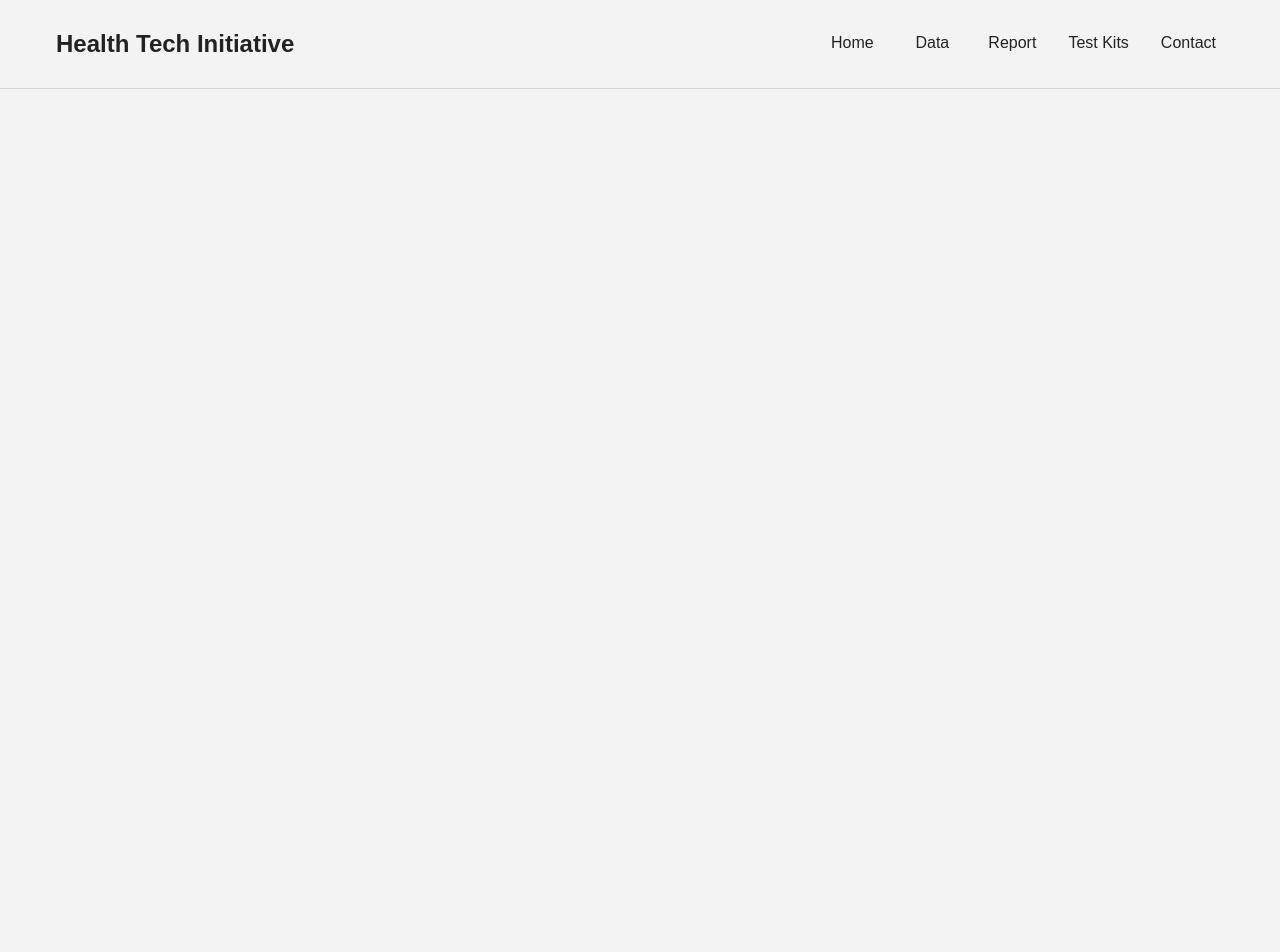
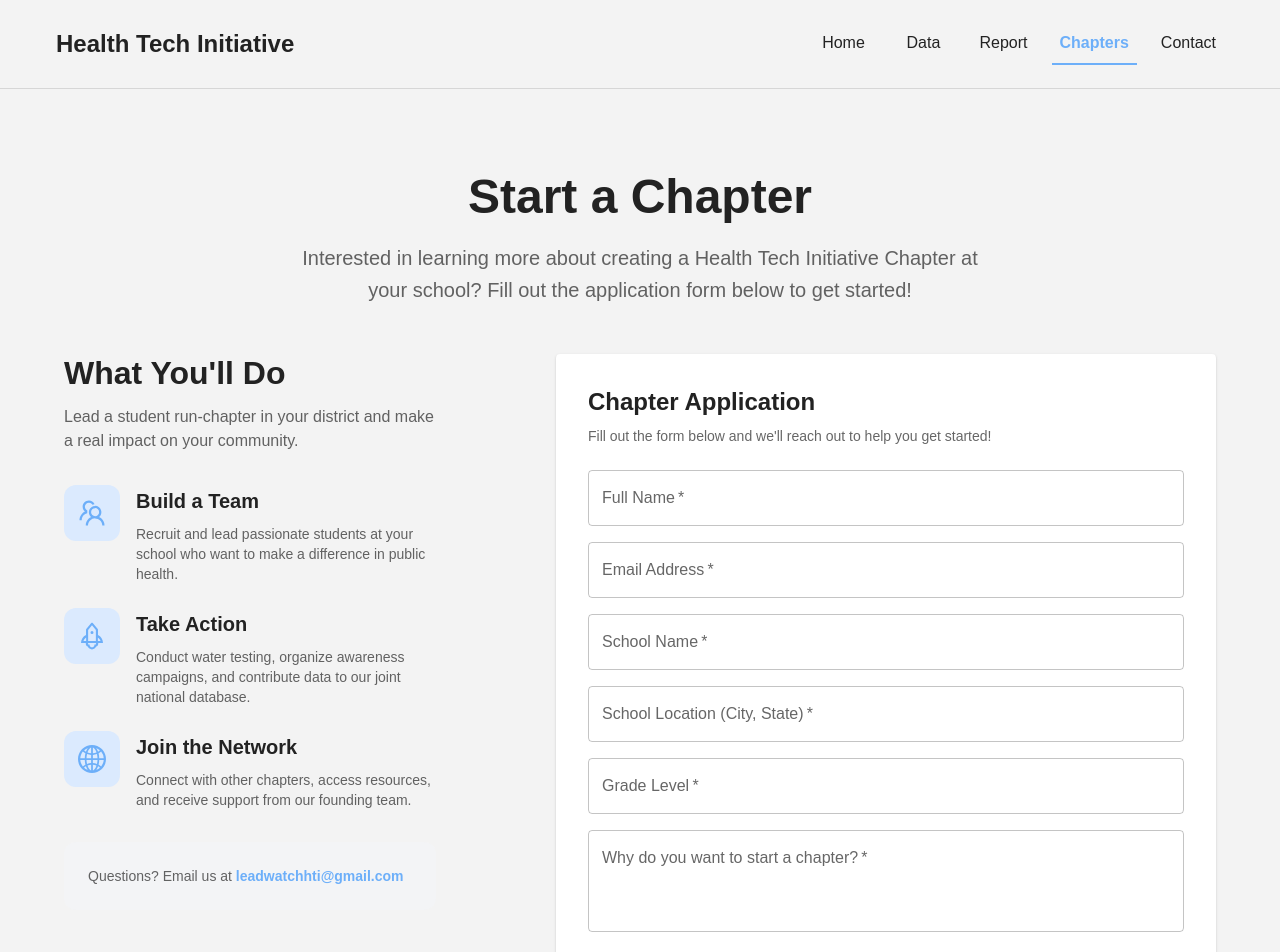
Before and after one commit to IggyLikesToCode/HealthTechInitiative2024-2025, a React (Create React App) app in the folder hti24-25/: page /chapters in a window 1280 px wide. Shown: the top 952 px of the page. Before the commit the page ends 800 px from the top, so only its background shows below. Built offline with nearby package versions, Linux system fonts and the light colour scheme; the HTML template or start-up script is replaced by a standard one.

Commit message:
Created chapters page

```diff
--- a/hti24-25/src/App.js
+++ b/hti24-25/src/App.js
@@ -6,7 +6,7 @@ import Home from "./tabs/Home";
 import Report from "./tabs/Report";
 import Map from "./tabs/Map";
 import Resources from "./tabs/Resources";
-import TestKits from "./tabs/TestKits";
+import CreateChapter from "./tabs/TestKits";
 import Contact from "./tabs/Contact";
 import Updates from "./tabs/Updates";
 
@@ -25,7 +25,7 @@ function App() {
           <Route path="/report" element={<Report />} />
           <Route path="/map" element={<Map />} />
           <Route path="/resources" element={<Resources />} />
-          <Route path="/testkits" element={<TestKits />} />
+          <Route path="/chapters" element={<CreateChapter />} />
               <Route path="/contact" element={<Contact />} />
               <Route path="/updates" element={<Updates />} />
 
--- a/hti24-25/src/components/navbar.jsx
+++ b/hti24-25/src/components/navbar.jsx
@@ -13,7 +13,7 @@ const navItems = [
     { label: "Home", path: "/" },
     { label: "Data", path: "/map" },
     { label: "Report", path: "/report" },
-    { label: "Test Kits", path: "/testkits" },
+    { label: "Chapters", path: "/chapters" },
     { label: "Contact", path: "/contact" },
     //{label: "Updates", path: "/updates" },
 ];
--- a/hti24-25/src/tabs/Report.jsx
+++ b/hti24-25/src/tabs/Report.jsx
@@ -195,7 +195,8 @@ const Report = () => {
                                 variant="contained"
                                 onClick={handleSubmit}
                                 fullWidth
-                                sx={{ py: 1, fontWeight: 600 }}
+
+                                sx={{ py: 1, fontWeight: 600, color: "white" }}
                             >
                                 Submit Report
                             </Button>
--- a/hti24-25/src/tabs/TestKits.jsx
+++ b/hti24-25/src/tabs/TestKits.jsx
@@ -1,15 +1,16 @@
 import React from "react";
 import {
   Box,
-  Card,
-  CardContent,
   Container,
   Typography,
   TextField,
-  Button
+  Button,
+  Grid,
+  Paper
 } from "@mui/material";
+import { TeamOutlined, RocketOutlined, GlobalOutlined } from "@ant-design/icons";
 
-const TestKits = () => {
+const CreateChapter = () => {
   const handleSubmit = async (e) => {
     e.preventDefault();
 
@@ -24,7 +25,7 @@ const TestKits = () => {
       });
 
       if (response.ok) {
-        alert("Your request has been sent successfully.");
+        alert("Your chapter request has been submitted successfully! We'll get back to you soon.");
         e.target.reset();
       } else {
         alert("Something went wrong. Please try again.");
@@ -34,35 +35,176 @@ const TestKits = () => {
       alert("Server error. Try again later.");
     }
   };
+
   return (
+    <Box sx={{ minHeight: "100vh" }}>
+      {/* Hero Section */}
+      <Container sx={{ pt: { xs: 6, md: 10 }, pb: { xs: 4, md: 6 } }}>
+        <Box sx={{ textAlign: "center", mb: { xs: 4, md: 6 } }}>
+          <Typography
+            variant="h3"
+            fontWeight="bold"
+            gutterBottom
+            sx={{ fontSize: { xs: "2rem", md: "3rem" } }}
+          >
+            Start a Chapter
+          </Typography>
+          <Typography
+            variant="h6"
+            color="text.secondary"
+            sx={{
+              maxWidth: "700px",
+              mx: "auto",
+              fontSize: { xs: "1rem", md: "1.25rem" }
+            }}
+          >
+            Interested in learning more about creating a Health Tech Initiative Chapter at your school? Fill out the application form below to get started!
+          </Typography>
+        </Box>
+
+        <Grid
+          container
+          spacing={15}
+          sx={{
+            flexDirection: { xs: "column", md: "row" },
+            alignItems: "flex-start"
+          }}
+        >
+          <Grid item sx={{ flex: { xs: "1 1 100%", md: "1 1 30%" }, minWidth: 250 }}>
+            <Box>
+              <Typography
+                variant="h4"
+                fontWeight="bold"
+                gutterBottom
+                sx={{ fontSize: { xs: "1.5rem", md: "2rem" } }}
+              >
+                What You'll Do
+              </Typography>
+              <Typography
+                variant="body1"
+                color="text.secondary"
+                paragraph
+                sx={{ mb: 4 }}
+              >
+                Lead a student run-chapter in your district and make a real impact on your community.
+              </Typography>
+
+              <Box sx={{ display: "flex", flexDirection: "column", gap: 3 }}>
+                <Box sx={{ display: "flex", gap: 2, alignItems: "flex-start" }}>
                   <Box
                     sx={{
-            minHeight: "100vh",
+                      bgcolor: "#dbeafe",
+                      borderRadius: "12px",
+                      p: 1.5,
                       display: "flex",
+                      alignItems: "center",
                       justifyContent: "center",
-            alignItems: "flex-start",
-            pt: { xs: "4vh", md: "8vh" },
-            px: { xs: 2, sm: 0 }
+                      minWidth: 56,
+                      height: 56
                     }}
                   >
+                    <TeamOutlined style={{ color: "#6daff9", fontSize: 28 }} />
+                  </Box>
+                  <Box>
+                    <Typography variant="h6" fontWeight="bold" gutterBottom>
+                      Build a Team
+                    </Typography>
+                    <Typography variant="body2" color="text.secondary">
+                      Recruit and lead passionate students at your school who want to make a difference in public health.
+                    </Typography>
+                  </Box>
+                </Box>
+
+                <Box sx={{ display: "flex", gap: 2, alignItems: "flex-start" }}>
                   <Box
                     sx={{
-              width: { xs: "100%", sm: "80%", md: "45%" }
+                      bgcolor: "#dbeafe",
+                      borderRadius: "12px",
+                      p: 1.5,
+                      display: "flex",
+                      alignItems: "center",
+                      justifyContent: "center",
+                      minWidth: 56,
+                      height: 56
                     }}
                   >
-          <CardContent sx={{ p: { xs: 3, sm: 4, md: 6 } }}>
-            <Typography variant="h4" align="center" gutterBottom sx={{ fontSize: { xs: "1.5rem", sm: "2rem", md: "2.125rem" } }}>
-              Request a Lead Kit
+                    <RocketOutlined style={{ color: "#6daff9", fontSize: 28 }} />
+                  </Box>
+                  <Box>
+                    <Typography variant="h6" fontWeight="bold" gutterBottom>
+                      Take Action
                     </Typography>
+                    <Typography variant="body2" color="text.secondary">
+                      Conduct water testing, organize awareness campaigns, and contribute data to our joint national database.
+                    </Typography>
+                  </Box>
+                </Box>
+
+                <Box sx={{ display: "flex", gap: 2, alignItems: "flex-start" }}>
+                  <Box
+                    sx={{
+                      bgcolor: "#dbeafe",
+                      borderRadius: "12px",
+                      p: 1.5,
+                      display: "flex",
+                      alignItems: "center",
+                      justifyContent: "center",
+                      minWidth: 56,
+                      height: 56
+                    }}
+                  >
+                    <GlobalOutlined style={{ color: "#6daff9", fontSize: 28 }} />
+                  </Box>
+                  <Box>
+                    <Typography variant="h6" fontWeight="bold" gutterBottom>
+                      Join the Network
+                    </Typography>
+                    <Typography variant="body2" color="text.secondary">
+                      Connect with other chapters, access resources, and receive support from our founding team.
+                    </Typography>
+                  </Box>
+                </Box>
+              </Box>
+
+              <Box sx={{ mt: 4, p: 3, bgcolor: "#f3f4f6", borderRadius: "12px" }}>
+                <Typography variant="body2" color="text.secondary">
+                  Questions? Email us at{" "}
+                  <a
+                    href="mailto:healthtech.initiative.ct@gmail.com"
+                    style={{ color: "#6daff9", textDecoration: "none", fontWeight: 600 }}
+                  >
+                    leadwatchhti@gmail.com
+                  </a>
+                </Typography>
+              </Box>
+            </Box>
+          </Grid>
+
+          <Grid item sx={{ flex: { xs: "1 1 100%", md: "1 1 55%" }, minWidth: 300 }}>
+            <Paper sx={{ p: { xs: 3, md: 4 } }}>
+              <Typography
+                variant="h5"
+                fontWeight="bold"
+                gutterBottom
+              >
+                Chapter Application
+              </Typography>
+              <Typography
+                variant="body2"
+                color="text.secondary"
+                sx={{ mb: 3 }}
+              >
+                Fill out the form below and we'll reach out to help you get started!
+              </Typography>
+
               <Box
                 component="form"
+                onSubmit={handleSubmit}
                 sx={{
                   display: "flex",
                   flexDirection: "column",
-                  gap: 3,
-                  mt: 3,
+                  gap: 2
                 }}
-
               >
                 <TextField
                   label="Full Name"
@@ -72,6 +214,7 @@ const TestKits = () => {
                   required
                   variant="outlined"
                 />
+
                 <TextField
                   label="Email Address"
                   name="email"
@@ -80,41 +223,68 @@ const TestKits = () => {
                   required
                   variant="outlined"
                 />
+
                 <TextField
-                  label="Mailing Address"
+                  label="School Name"
                   type="text"
-                  name="address"
+                  name="school"
                   fullWidth
                   required
                   variant="outlined"
                 />
+
                 <TextField
-              label="Reason for Request (optional)"
-              name="reason"
-              InputLabelProps={{ shrink: true }}
+                  label="School Location (City, State)"
+                  type="text"
+                  name="location"
                   fullWidth
-              rows={5}
+                  required
                   variant="outlined"
                 />
+
+                <TextField
+                  label="Grade Level"
+                  type="text"
+                  name="grade"
+                  fullWidth
+                  required
+                  variant="outlined"
+                  placeholder="e.g., 10th Grade"
+                />
+
+                <TextField
+                  label="Why do you want to start a chapter?"
+                  name="reason"
+                  fullWidth
+                  required
+                  multiline
+                  rows={3}
+                  variant="outlined"
+                  placeholder="Tell us about your motivation..."
+                />
+
                 <Button
+                  type="submit"
                   variant="contained"
                   color="primary"
                   fullWidth
-                  onClick={handleSubmit}
                   sx={{
-                    py: .5,
+                    py: 1.5,
                     fontWeight: "bold",
                     fontSize: { xs: "1rem", md: "1.1rem" },
-                    color:"white"
+                    color: "white",
+                    mt: 1
                   }}
                 >
-                Submit Report
+                  Submit Application
                 </Button>
               </Box>
-          </CardContent>
-        </Box>
+            </Paper>
+          </Grid>
+        </Grid>
+      </Container>
     </Box>
   );
 };
 
-export default TestKits;
+export default CreateChapter;
```
Also changed, not shown: 1 other file (tests, documents, lock files or other folders). Lines whose indentation alone changed are shown as unchanged.
